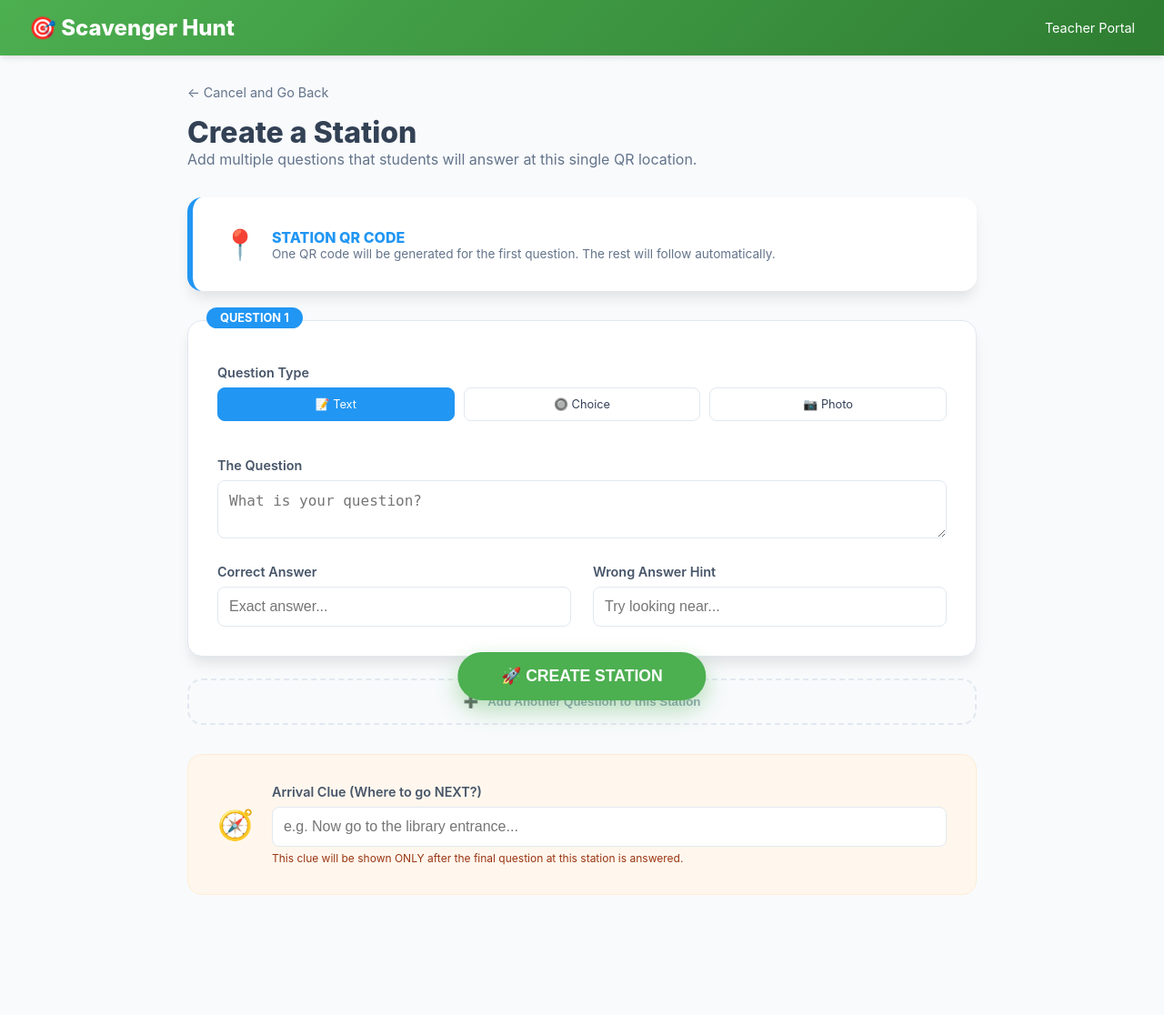
After one commit to Raheeq-lab/scavenger-hunt, a Flask app: page /teacher/hunt/1/bulk-add in a window 1280 px wide. The commit adds this page. Shown: the whole page at 91% size. Run offline with Flask 3, Linux system fonts and the light colour scheme; the visitor is signed in with stand-in values (Sample User, id 1); tables that the repository leaves empty hold one stand-in row (values such as "Sample post").

Commit message:
Add Multi-Question Station creator (Bulk Add up to 10 questions)

```diff
--- a/app.py
+++ b/app.py
@@ -357,6 +357,59 @@ def add_question(hunt_id):
         return redirect(url_for('view_hunt', hunt_id=hunt_id))
 
     return render_template('add_question.html', hunt=hunt)
+
+@app.route("/teacher/hunt/<int:hunt_id>/bulk-add", methods=['GET', 'POST'])
+def bulk_add_questions(hunt_id):
+    if 'user_type' not in session or session['user_type'] != 'teacher':
+        return redirect(url_for('teacher_login'))
+
+    hunt = Hunt.query.get_or_404(hunt_id)
+    if hunt.teacher_id != session['user_id']:
+        flash('Access denied', 'danger')
+        return redirect(url_for('teacher_dashboard'))
+
+    if request.method == 'POST':
+        try:
+            data = request.json
+            if not data or 'questions' not in data:
+                return jsonify({'success': False, 'error': 'No questions data provided'}), 400
+
+            # Get starting order
+            last_question = Question.query.filter_by(hunt_id=hunt_id).order_by(Question.question_order.desc()).first()
+            current_order = last_question.question_order + 1 if last_question else 1
+
+            for i, q_data in enumerate(data['questions']):
+                # First question in bulk is usually new location, rest are linked
+                # But we'll trust the FE data
+                is_new = q_data.get('is_new_location', True) if i == 0 else False
+
+                # If first question in bulk, generate a common token for this "station"
+                # Actually, in our model each question has its own qr_token,
+                # but if is_new_location=False, we use the first one anyway in the UI.
+
+                question = Question(
+                    hunt_id=hunt_id,
+                    question_order=current_order,
+                    question_type=q_data.get('question_type', 'text'),
+                    text=q_data['text'],
+                    choices=json.dumps(q_data.get('choices', [])),
+                    correct_answer=q_data['correct_answer'],
+                    hint=q_data.get('hint', ''),
+                    next_location_hint=q_data.get('next_location_hint', ''),
+                    qr_token=str(uuid.uuid4()),
+                    points=int(q_data.get('points', 10)),
+                    is_new_location=is_new
+                )
+                db.session.add(question)
+                current_order += 1
+
+            db.session.commit()
+            return jsonify({'success': True, 'redirect': url_for('view_hunt', hunt_id=hunt_id)})
+        except Exception as e:
+            db.session.rollback()
+            return jsonify({'success': False, 'error': str(e)}), 500
+
+    return render_template('bulk_add_questions.html', hunt=hunt)
 
 @app.route("/teacher/hunt/<int:hunt_id>/view")
 def view_hunt(hunt_id):
--- /dev/null
+++ b/templates/bulk_add_questions.html
@@ -0,0 +1,491 @@
+<!DOCTYPE html>
+<html>
+
+<head>
+    <title>Add Station (Multi-Question) - {{ hunt.name }}</title>
+    <style>
+        :root {
+            --primary: #4CAF50;
+            --primary-dark: #2E7D32;
+            --secondary: #2196F3;
+            --bg: #f8fafc;
+            --card: #ffffff;
+            --text: #334155;
+            --border: #e2e8f0;
+            --shadow: 0 10px 15px -3px rgba(0, 0, 0, 0.1);
+        }
+
+        * {
+            margin: 0;
+            padding: 0;
+            box-sizing: border-box;
+        }
+
+        body {
+            font-family: 'Inter', system-ui, sans-serif;
+            background: var(--bg);
+            color: var(--text);
+            padding-bottom: 100px;
+        }
+
+        .navbar {
+            background: linear-gradient(135deg, var(--primary) 0%, var(--primary-dark) 100%);
+            color: white;
+            padding: 1rem 2rem;
+            display: flex;
+            justify-content: space-between;
+            align-items: center;
+            box-shadow: 0 4px 6px -1px rgba(0, 0, 0, 0.1);
+        }
+
+        .container {
+            max-width: 900px;
+            margin: 2rem auto;
+            padding: 0 1rem;
+        }
+
+        .header-section {
+            margin-bottom: 2rem;
+        }
+
+        .back-link {
+            color: #64748b;
+            text-decoration: none;
+            font-size: 0.9rem;
+            margin-bottom: 1rem;
+            display: block;
+        }
+
+        .back-link:hover {
+            color: var(--primary);
+        }
+
+        .station-setup {
+            background: var(--card);
+            padding: 2rem;
+            border-radius: 1rem;
+            box-shadow: var(--shadow);
+            margin-bottom: 2rem;
+            border-left: 6px solid var(--secondary);
+        }
+
+        .question-card {
+            background: var(--card);
+            padding: 2rem;
+            border-radius: 1rem;
+            box-shadow: var(--shadow);
+            margin-bottom: 1.5rem;
+            position: relative;
+            border: 1px solid var(--border);
+            animation: slideIn 0.3s ease;
+        }
+
+        @keyframes slideIn {
+            from {
+                opacity: 0;
+                transform: translateY(20px);
+            }
+
+            to {
+                opacity: 1;
+                transform: translateY(0);
+            }
+        }
+
+        .q-number {
+            position: absolute;
+            top: -15px;
+            left: 20px;
+            background: var(--secondary);
+            color: white;
+            padding: 4px 15px;
+            border-radius: 20px;
+            font-weight: bold;
+            font-size: 0.8rem;
+        }
+
+        .remove-q {
+            position: absolute;
+            top: 20px;
+            right: 20px;
+            color: #ef4444;
+            cursor: pointer;
+            font-size: 1.2rem;
+            opacity: 0.5;
+            transition: 0.2s;
+        }
+
+        .remove-q:hover {
+            opacity: 1;
+        }
+
+        .form-grid {
+            display: grid;
+            grid-template-columns: 1fr 1fr;
+            gap: 1.5rem;
+            margin-top: 1rem;
+        }
+
+        .full-width {
+            grid-column: span 2;
+        }
+
+        label {
+            display: block;
+            font-weight: 600;
+            margin-bottom: 0.5rem;
+            font-size: 0.9rem;
+            color: #475569;
+        }
+
+        input,
+        textarea,
+        select {
+            width: 100%;
+            padding: 0.75rem;
+            border: 1px solid var(--border);
+            border-radius: 0.5rem;
+            font-size: 1rem;
+            transition: 0.2s;
+        }
+
+        input:focus,
+        textarea:focus {
+            outline: none;
+            border-color: var(--secondary);
+            box-shadow: 0 0 0 3px rgba(33, 150, 243, 0.1);
+        }
+
+        .choices-grid {
+            display: grid;
+            grid-template-columns: 1fr 1fr;
+            gap: 0.5rem;
+            background: #f1f5f9;
+            padding: 1rem;
+            border-radius: 0.5rem;
+            margin-top: 1rem;
+        }
+
+        .add-q-btn {
+            width: 100%;
+            padding: 1rem;
+            border: 2px dashed var(--border);
+            background: transparent;
+            color: #94a3b8;
+            border-radius: 1rem;
+            font-weight: bold;
+            cursor: pointer;
+            transition: 0.2s;
+            display: flex;
+            align-items: center;
+            justify-content: center;
+            gap: 10px;
+        }
+
+        .add-q-btn:hover {
+            border-color: var(--secondary);
+            color: var(--secondary);
+            background: #f0f7ff;
+        }
+
+        .fab-save {
+            position: fixed;
+            bottom: 30px;
+            left: 50%;
+            transform: translateX(-50%);
+            background: var(--primary);
+            color: white;
+            padding: 1rem 3rem;
+            border-radius: 50px;
+            border: none;
+            font-weight: 800;
+            font-size: 1.1rem;
+            box-shadow: 0 10px 25px rgba(76, 175, 80, 0.4);
+            cursor: pointer;
+            z-index: 1000;
+            transition: 0.32s;
+        }
+
+        .fab-save:hover {
+            background: var(--primary-dark);
+            transform: translateX(-50%) translateY(-5px);
+        }
+
+        .fab-save:disabled {
+            background: #cbd5e1;
+            cursor: not-allowed;
+            box-shadow: none;
+        }
+
+        /* Types Icons */
+        .type-selector {
+            display: flex;
+            gap: 10px;
+            margin-bottom: 1rem;
+        }
+
+        .type-btn {
+            flex: 1;
+            padding: 10px;
+            border: 1px solid var(--border);
+            border-radius: 8px;
+            cursor: pointer;
+            text-align: center;
+            font-size: 0.8rem;
+            background: white;
+            transition: 0.2s;
+        }
+
+        .type-btn.active {
+            background: var(--secondary);
+            color: white;
+            border-color: var(--secondary);
+        }
+
+        .next-clue-box {
+            background: #fff7ed;
+            border: 1px solid #ffedd5;
+            padding: 2rem;
+            border-radius: 1rem;
+            margin-top: 2rem;
+            display: flex;
+            align-items: center;
+            gap: 20px;
+        }
+
+        .next-clue-icon {
+            font-size: 2rem;
+        }
+    </style>
+</head>
+
+<body>
+    <div class="navbar">
+        <div style="font-weight: 800; font-size: 1.5rem;">🎯 Scavenger Hunt</div>
+        <div style="font-size: 0.9rem;">Teacher Portal</div>
+    </div>
+
+    <div class="container">
+        <a href="/teacher/hunt/{{ hunt.id }}/view" class="back-link">← Cancel and Go Back</a>
+
+        <div class="header-section">
+            <h1 style="font-size: 2rem; font-weight: 800;">Create a Station</h1>
+            <p style="color: #64748b;">Add multiple questions that students will answer at this single QR location.</p>
+        </div>
+
+        <div class="station-setup">
+            <div style="display: flex; align-items: center; gap: 15px;">
+                <div style="font-size: 2rem;">📍</div>
+                <div>
+                    <div style="font-weight: 800; color: var(--secondary);">STATION QR CODE</div>
+                    <div style="font-size: 0.85rem; color: #64748b;">One QR code will be generated for the first
+                        question. The rest will follow automatically.</div>
+                </div>
+            </div>
+        </div>
+
+        <div id="questionsContainer">
+            <!-- Questions will be added here -->
+        </div>
+
+        <button type="button" class="add-q-btn" onclick="addQuestionBlock()">
+            <span>➕</span> Add Another Question to this Station
+        </button>
+
+        <div class="next-clue-box">
+            <div class="next-clue-icon">🧭</div>
+            <div style="flex: 1;">
+                <label>Arrival Clue (Where to go NEXT?)</label>
+                <input type="text" id="finalNextLocation" placeholder="e.g. Now go to the library entrance...">
+                <div style="font-size: 0.75rem; color: #9a3412; margin-top: 5px;">This clue will be shown ONLY after the
+                    final question at this station is answered.</div>
+            </div>
+        </div>
+    </div>
+
+    <button id="saveBtn" class="fab-save" onclick="saveAll()">
+        🚀 CREATE STATION
+    </button>
+
+    <script>
+        let questionCount = 0;
+
+        function addQuestionBlock() {
+            if (questionCount >= 10) {
+                alert("Maximum 10 questions per station group.");
+                return;
+            }
+            questionCount++;
+            const container = document.getElementById('questionsContainer');
+            const id = Date.now();
+
+            const card = document.createElement('div');
+            card.className = 'question-card';
+            card.id = `q-${id}`;
+            card.innerHTML = `
+                <div class="q-number">QUESTION ${questionCount}</div>
+                ${questionCount > 1 ? `<div class="remove-q" onclick="removeQuestion(${id})">✕</div>` : ''}
+
+                <div class="form-grid">
+                    <div class="full-width">
+                        <label>Question Type</label>
+                        <div class="type-selector">
+                            <div class="type-btn active" data-type="text" onclick="setType(${id}, 'text')">📝 Text</div>
+                            <div class="type-btn" data-type="multiple-choice" onclick="setType(${id}, 'multiple-choice')">🔘 Choice</div>
+                            <div class="type-btn" data-type="image" onclick="setType(${id}, 'image')">📷 Photo</div>
+                        </div>
+                        <input type="hidden" name="type" value="text" id="type-${id}">
+                    </div>
+
+                    <div class="full-width">
+                        <label>The Question</label>
+                        <textarea name="text" placeholder="What is your question?" required></textarea>
+                    </div>
+
+                    <div id="answer-box-${id}">
+                        <label>Correct Answer</label>
+                        <input type="text" name="answer" placeholder="Exact answer..." required>
+                    </div>
+
+                    <div>
+                        <label>Wrong Answer Hint</label>
+                        <input type="text" name="hint" placeholder="Try looking near...">
+                    </div>
+
+                    <div class="full-width" id="mc-box-${id}" style="display:none;">
+                        <label>Choices (One per line)</label>
+                        <textarea name="choices" placeholder="Option A\nOption B\nOption C" style="height: 100px; font-family: monospace;"></textarea>
+                        <div style="font-size: 0.75rem; color: #64748b; margin-top: 5px;">Type the correct answer exactly as it appears in the options.</div>
+                    </div>
+                </div>
+            `;
+            container.appendChild(card);
+            updateQuestionNumbers();
+        }
+
+        function removeQuestion(id) {
+            const card = document.getElementById(`q-${id}`);
+            card.style.opacity = '0';
+            card.style.transform = 'translateY(20px)';
+            setTimeout(() => {
+                card.remove();
+                questionCount--;
+                updateQuestionNumbers();
+            }, 300);
+        }
+
+        function updateQuestionNumbers() {
+            const cards = document.querySelectorAll('.question-card');
+            cards.forEach((card, index) => {
+                card.querySelector('.q-number').textContent = `QUESTION ${index + 1}`;
+            });
+        }
+
+        function setType(id, type) {
+            const card = document.getElementById(`q-${id}`);
+            card.querySelector(`#type-${id}`).value = type;
+
+            // Toggle UI
+            card.querySelectorAll('.type-btn').forEach(btn => {
+                btn.classList.toggle('active', btn.dataset.type === type);
+            });
+
+            const mcBox = card.querySelector(`#mc-box-${id}`);
+            const answerBox = card.querySelector(`#answer-box-${id}`);
+
+            if (type === 'multiple-choice') {
+                mcBox.style.display = 'block';
+                answerBox.style.display = 'block';
+            } else if (type === 'image') {
+                mcBox.style.display = 'none';
+                answerBox.style.display = 'none';
+            } else {
+                mcBox.style.display = 'none';
+                answerBox.style.display = 'block';
+            }
+        }
+
+        async function saveAll() {
+            const btn = document.getElementById('saveBtn');
+            const originalText = btn.innerHTML;
+
+            const cards = document.querySelectorAll('.question-card');
+            if (cards.length === 0) {
+                alert("Add at least one question.");
+                return;
+            }
+
+            const questions = [];
+            const nextLocationHint = document.getElementById('finalNextLocation').value;
+
+            for (let i = 0; i < cards.length; i++) {
+                const card = cards[i];
+                const type = card.querySelector('input[name="type"]').value;
+                const text = card.querySelector('textarea[name="text"]').value;
+                const answer = type === 'image' ? 'image_accepted' : card.querySelector('input[name="answer"]').value;
+                const hint = card.querySelector('input[name="hint"]').value;
+
+                let choices = [];
+                if (type === 'multiple-choice') {
+                    const choicesRaw = card.querySelector('textarea[name="choices"]').value;
+                    choices = choicesRaw.split('\n').map(c => c.trim()).filter(c => c);
+                    if (choices.length < 2) {
+                        alert(`Question ${i + 1} needs at least 2 choices!`);
+                        return;
+                    }
+                    if (!choices.includes(answer)) {
+                        alert(`Question ${i + 1}: Correct answer must match one of the choices!`);
+                        return;
+                    }
+                }
+
+                if (!text) {
+                    alert(`Question ${i + 1} is missing the question text!`);
+                    return;
+                }
+
+                questions.push({
+                    question_type: type,
+                    text: text,
+                    correct_answer: answer,
+                    hint: hint,
+                    choices: choices,
+                    points: 10,
+                    // Only the last question in the batch gets the NEXT location clue
+                    next_location_hint: (i === cards.length - 1) ? nextLocationHint : '',
+                    // The first question starts the QR station
+                    is_new_location: (i === 0)
+                });
+            }
+
+            btn.disabled = true;
+            btn.innerHTML = "⏳ SAVING STATION GROUP...";
+
+            try {
+                const response = await fetch('/teacher/hunt/{{ hunt.id }}/bulk-add', {
+                    method: 'POST',
+                    headers: { 'Content-Type': 'application/json' },
+                    body: JSON.stringify({ questions })
+                });
+
+                const result = await response.json();
+                if (result.success) {
+                    window.location.href = result.redirect;
+                } else {
+                    alert("Error: " + result.error);
+                    btn.disabled = false;
+                    btn.innerHTML = originalText;
+                }
+            } catch (e) {
+                alert("Connection lost. Please check your internet.");
+                btn.disabled = false;
+                btn.innerHTML = originalText;
+            }
+        }
+
+        // Add first question on load
+        addQuestionBlock();
+    </script>
+</body>
+
+</html>
--- a/templates/view_hunt.html
+++ b/templates/view_hunt.html
@@ -623,8 +623,12 @@
         <button onclick="toggleHuntActive({{ hunt.id }})" class="big-btn btn-status">
             {{ '⛔ Deactivate' if hunt.is_active else '✅ Activate' }} Hunt
         </button>
+        <a href="{{ url_for('bulk_add_questions', hunt_id=hunt.id) }}" class="big-btn"
+            style="background: var(--secondary); color: white;">
+            📍 Add Station (Batch)
+        </a>
         <a href="{{ url_for('add_question', hunt_id=hunt.id) }}" class="big-btn btn-add">
-            ➕ Add Question
+            ➕ Add Single Question
         </a>
     </div>
 
```
